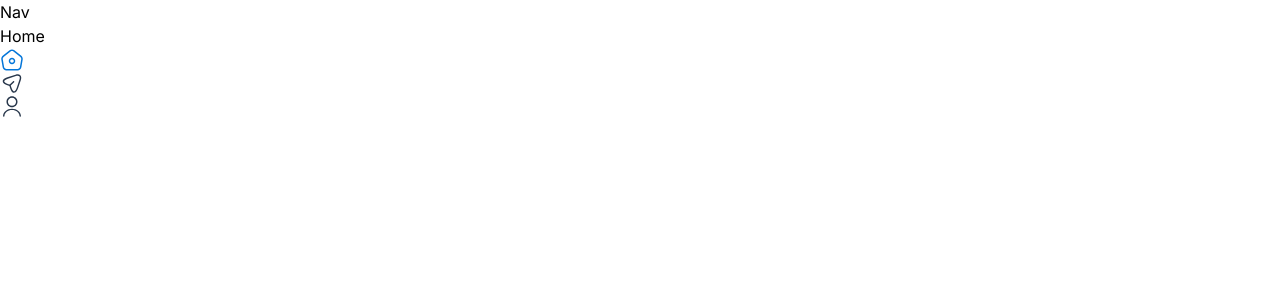
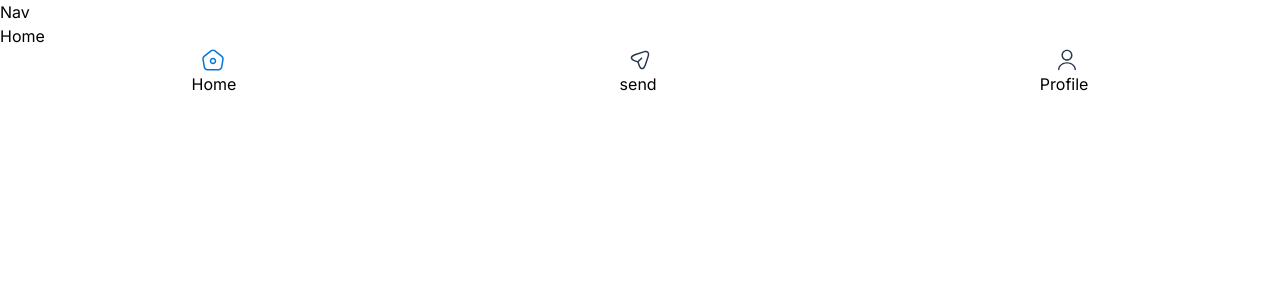
Before and after one commit to Maxwell011/moni-finance, a Next.js app: page /home in a window 1280 px wide. Shown: the top 300 px of the page. Built offline with nearby package versions, Linux system fonts and the light colour scheme.

Commit message:
Added icons texts

```diff
--- a/src/app/components/Footer.tsx
+++ b/src/app/components/Footer.tsx
@@ -5,7 +5,7 @@ const Footer = () => {
     <>
       <section>
         <div className=''>
-          <div className='images'>
+          <div className='icons flex justify-around'>
             <Image
               src='/home.svg'
               alt='Home Image'
@@ -28,6 +28,11 @@ const Footer = () => {
               priority
             />
           </div>
+          <div className='flex justify-around'>
+            <h3>Home</h3>
+            <h3>send</h3>
+            <h3>Profile</h3>
+          </div>
         </div>
       </section>
     </>
```
